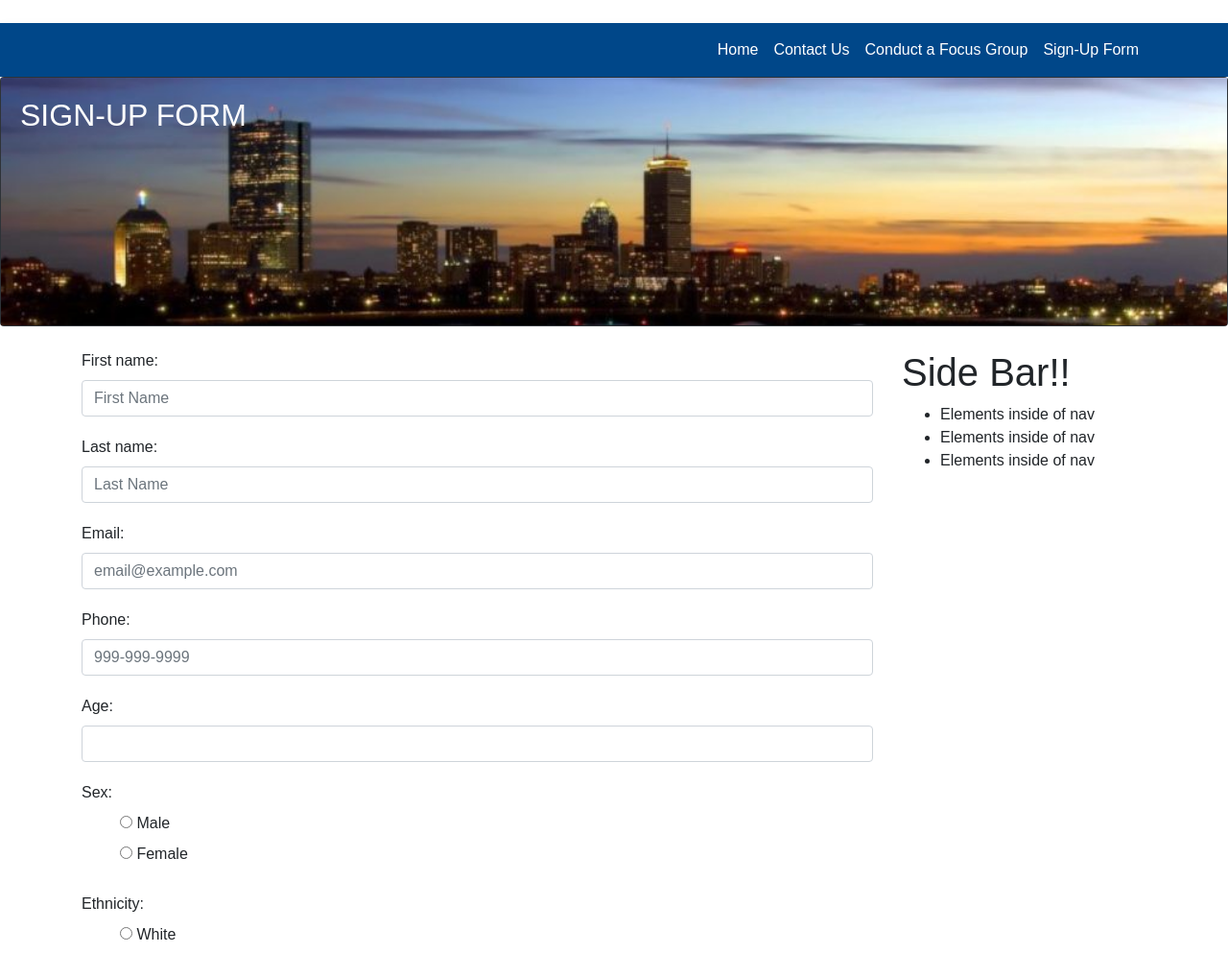
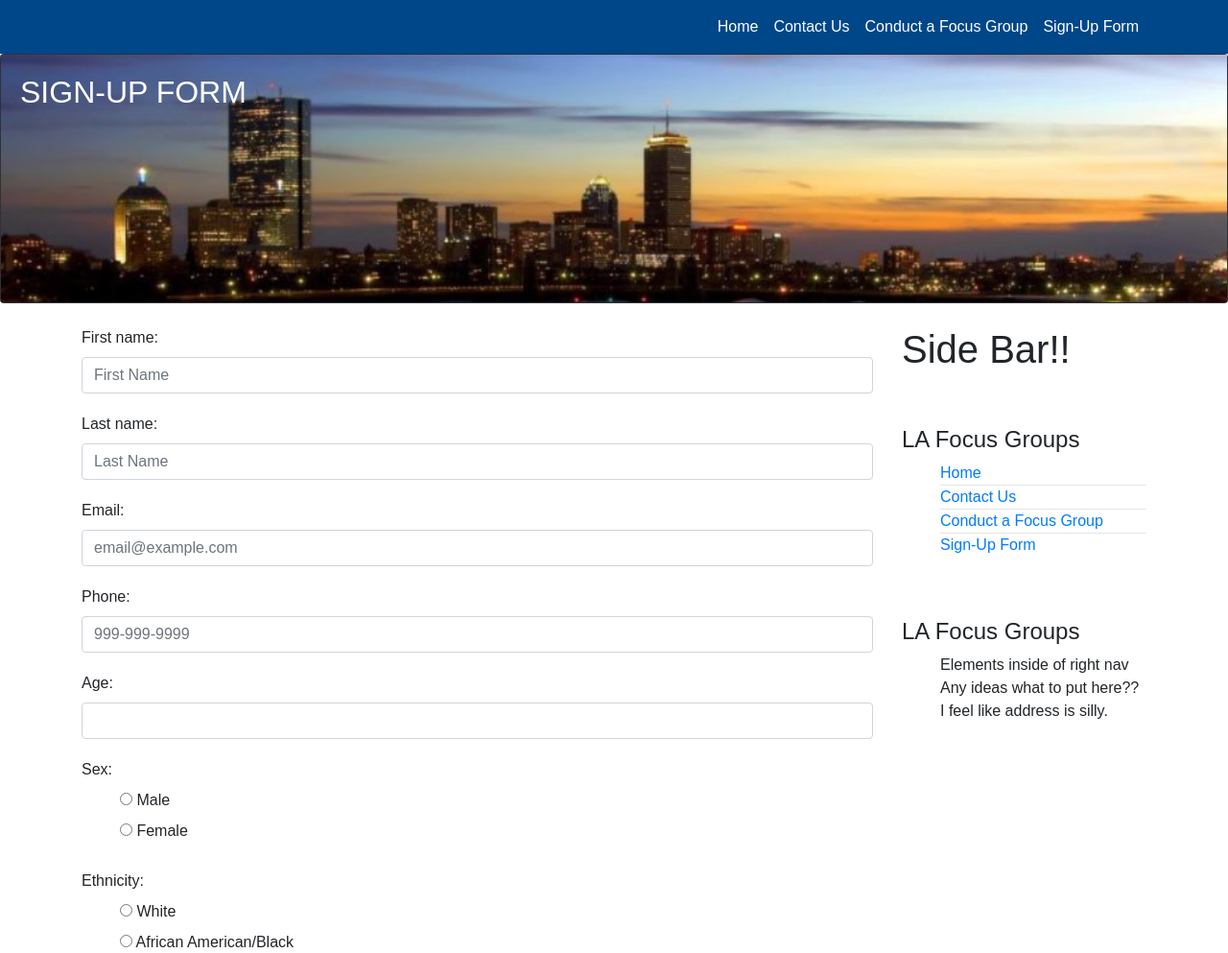
Before and after one commit to Brandt-moreThan4/LAFG---Website, a Django app: page /sign_up in a window 1280 px wide. Shown: the top 993 px of the page at 96% size. Run offline with Django 3.2, Linux system fonts and the light colour scheme; some libraries are stand-ins or nearby versions.

Commit message:
Sign-Up form linked to data base. Spruced up admin interface slightly. Put more in depth place holder for right nav

```diff
--- a/LAFG/lafg_site/admin.py
+++ b/LAFG/lafg_site/admin.py
@@ -4,7 +4,7 @@
 
 @admin.register(Person)
 class PersonAdmin(admin.ModelAdmin):
-    list_display = ('first_name', 'first_name', 'location')
+    list_display = ('first_name', 'last_name', 'sex', 'phone', 'location')
     list_filter = ('time_stamp',)
     search_fields = ('first_name', 'first_name', 'location')
     ordering = ('time_stamp',)
--- a/LAFG/lafg_site/static/lafg_site/css/site.css
+++ b/LAFG/lafg_site/static/lafg_site/css/site.css
@@ -6,15 +6,20 @@
     color: white !important; /*What would be a better color?*/
 }
 
+.right-nav ul{
+    list-style-type:none;
+}
+
+.right-nav hr{
+    margin: 0px;
+}
+
+
 /*Below does not work for some reason. So it is applied manually to nav element in html*/
 /*nav {
     margin: 0px !important;
     border-bottom: 0px !important;
 }*/
-
-
-
-
 /*Make text smaller on smaller screens.*/
 html {
     font-size: 14px;
--- a/LAFG/lafg_site/templates/lafg_site/base.html
+++ b/LAFG/lafg_site/templates/lafg_site/base.html
@@ -63,12 +63,23 @@
             <br /><br />
 
             <div class="col-md-3">
-                <div>
+                <div class="right-nav">
                     <h1>Side Bar!!</h1>
+                    <br /><br />
+
+                    <h4>LA Focus Groups</h4>
                     <ul>
-                        <li>Elements inside of nav</li>
-                        <li>Elements inside of nav</li>
-                        <li>Elements inside of nav</li>
+                        <li><a class="" href="{% url 'lafg_site:home' %}">Home</a></li> <hr />
+                        <li><a class="" href="{% url 'lafg_site:contact' %}">Contact Us</a></li><hr />
+                        <li><a class="" href="{% url 'lafg_site:conduct' %}">Conduct a Focus Group</a></li><hr />
+                        <li><a class="" href="{% url 'lafg_site:sign_up' %}">Sign-Up Form</a></li>
+                    </ul>
+                    <br /><br />
+                    <h4>LA Focus Groups</h4>
+                    <ul>
+                        <li>Elements inside of right nav</li>
+                        <li>Any ideas what to put here??</li>
+                        <li>I feel like address is silly.</li>
                     </ul>
                 </div>
             </div>
--- a/LAFG/lafg_site/templates/lafg_site/contact.html
+++ b/LAFG/lafg_site/templates/lafg_site/contact.html
@@ -12,7 +12,7 @@
         <br /><br />
         <div>
             <span>LA FocusGroups, LLC</span><br />
-            <span>Phone: (225)-907-4265</span><br />
+            <span>Phone: (225) 907-4265</span><br />
             <span>Email: <a href="mailto:lafocusgroupsllc@gmail.com">lafocusgroupsllc@gmail.com</a></span>
         </div>
 
--- a/LAFG/lafg_site/templates/lafg_site/index.html
+++ b/LAFG/lafg_site/templates/lafg_site/index.html
@@ -23,7 +23,7 @@
         </div>
         <br /><br />
         <div>
-            <p>TWe are currently looking for participants from the following areas:</p>
+            <p>We are currently looking for participants from the following areas:</p>
             <ul>
                 <li>Baton Rouge</li>
                 <li>New Orleans</li>
--- a/LAFG/lafg_site/templates/lafg_site/sign_up.html
+++ b/LAFG/lafg_site/templates/lafg_site/sign_up.html
@@ -26,8 +26,13 @@
 
 {% block content %}
 
+    {% if form_submitted %}
+        <div class="alert alert-success" role="alert">
+            Thank you for signing up to participate in one of our focus groups! We will contact you for the next available focus group.
+        </div>
+    {% else %}
 
-    <div {#class="row"#}>
+        <div>
             <div>
                 <form class="sign-up-form" method="post" id="sign_up" autocomplete="on">
                     {% csrf_token %}
@@ -37,7 +42,13 @@
                     {% for field in form %}
 
                         <div class="field-wrapper {#form-group#}">
+
+                            {% if field.errors %}
+                                <div class="alert alert-warning" role="alert">
                                     {{ field.errors }}
+                                </div>
+                            {% endif %}
+
                             <span>{{ field.label_tag }}</span>
                             <br />
                             <span >{{ field }}</span>
@@ -55,6 +66,8 @@
 
             </div>
         </div>
+    {% endif %}
+
 
 {% endblock %}
 
--- a/LAFG/lafg_site/urls.py
+++ b/LAFG/lafg_site/urls.py
@@ -8,5 +8,4 @@
     path('contact', views.contact, name='contact' ),
     path('conduct', views.conduct, name='conduct' ),
     path('sign_up', views.sign_up, name='sign_up' ),
-
     ]
--- a/LAFG/lafg_site/views.py
+++ b/LAFG/lafg_site/views.py
@@ -24,20 +24,27 @@
 def sign_up(request):
     """Renders the sign-up form"""
 
+    # Below variable is used to decide thank you message should be shown or if the from should be shown.
+    form_submitted = False
+
      # if this is a POST request we need to process the form data
     if request.method == 'POST':
         # create a form instance and populate it with data from the request:
         form = PersonForm(request.POST)
         # check whether it's valid:
         if form.is_valid():
-            # process the data in form.cleaned_data as required
-            # ...
-            # redirect to a new URL:
-            return HttpResponseRedirect('')
+            form.save()
+            form_submitted = True
 
     # if a GET (or any other method) we'll create a blank form
     else:
         form = PersonForm()
 
+    return render(request, 'lafg_site/sign_up.html', {'form': form, 'form_submitted': form_submitted})
 
-    return render(request, 'lafg_site/sign_up.html', {'form': form})
+
+
+#def thankyou(request):
+#    """This is the page they will be re-directed to after submitting a sign-up form"""
+
+#    return render(request, 'lafg_site/form-submitted.html')
```
Also changed, not shown: LAFG/db.sqlite3. Lines whose indentation alone changed are shown as unchanged.
